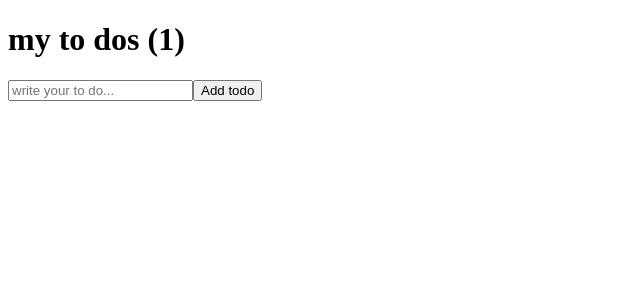
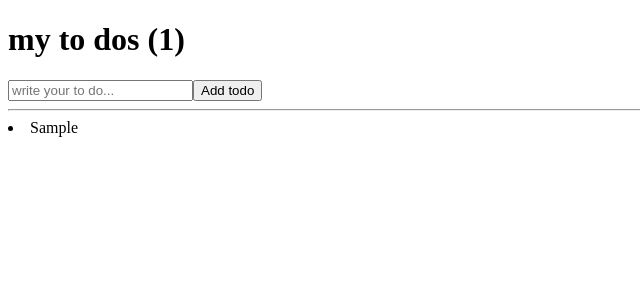
Before and after one commit to EunGyeongKim/reactJS, a React (Create React App) app in the folder my-app/: page / in a window 1280 px wide. Both pictures are taken after typing "Sample" into the empty fields and a click on the button "Add todo". Shown: the top 300 px of the page, without its empty margins (0-640 px from the left). Built offline with nearby package versions, Linux system fonts and the light colour scheme.

Commit message:
to do list part two

```diff
--- a/my-app/src/App.js
+++ b/my-app/src/App.js
@@ -13,7 +13,7 @@ function App() {
     setToDos((currentArray) => [todo, ...currentArray]);
     setTodo("");
   };
-  console.log(toDos);
+
   return (
     <div>
       <h1>my to dos ({toDos.length})</h1>
@@ -26,6 +26,10 @@ function App() {
         />
         <button> Add todo</button>
       </form>
+      <hr />
+      {toDos.map((item, index) => (
+        <li key={index}>{item}</li>
+      ))}
     </div>
   );
 }
```
